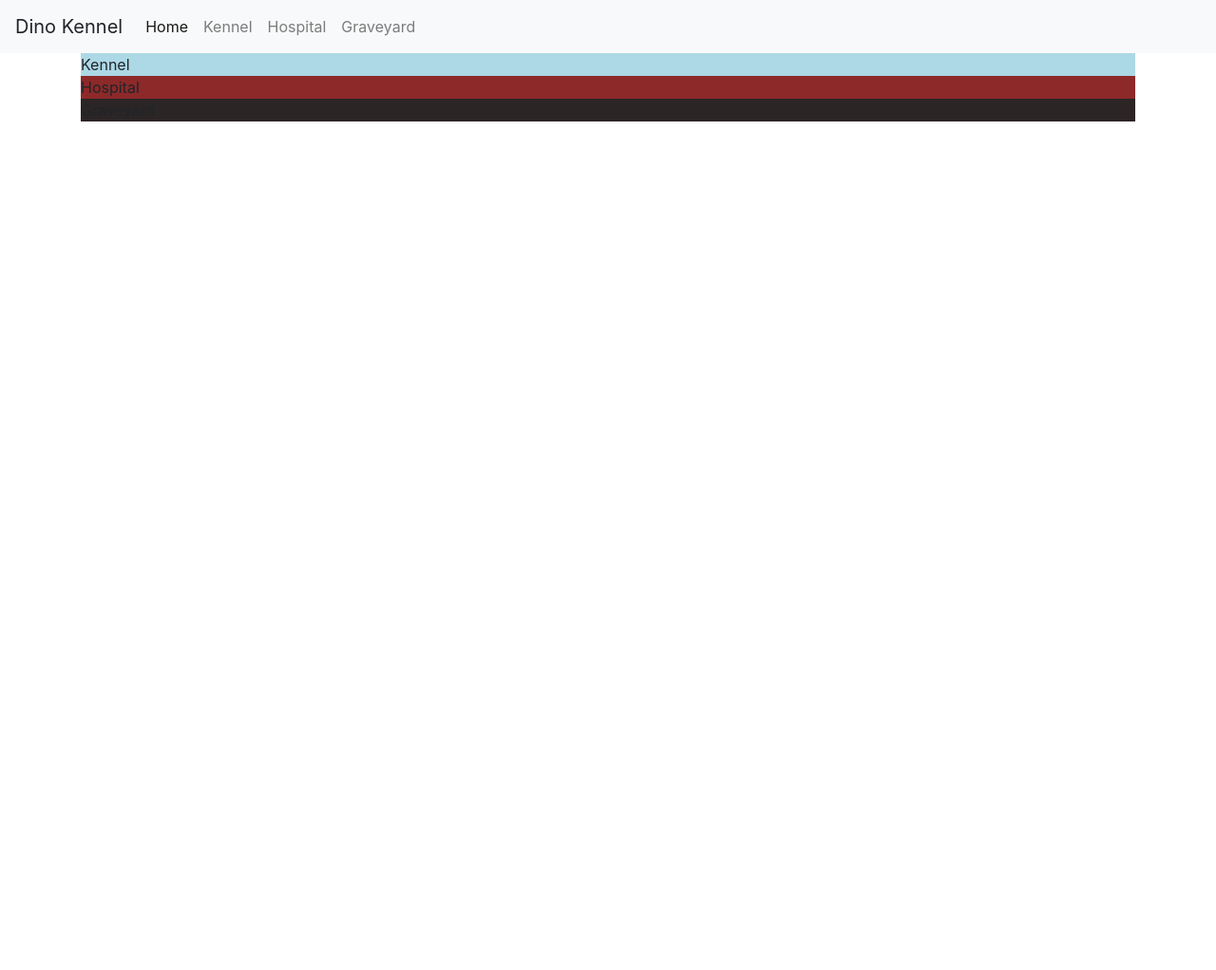
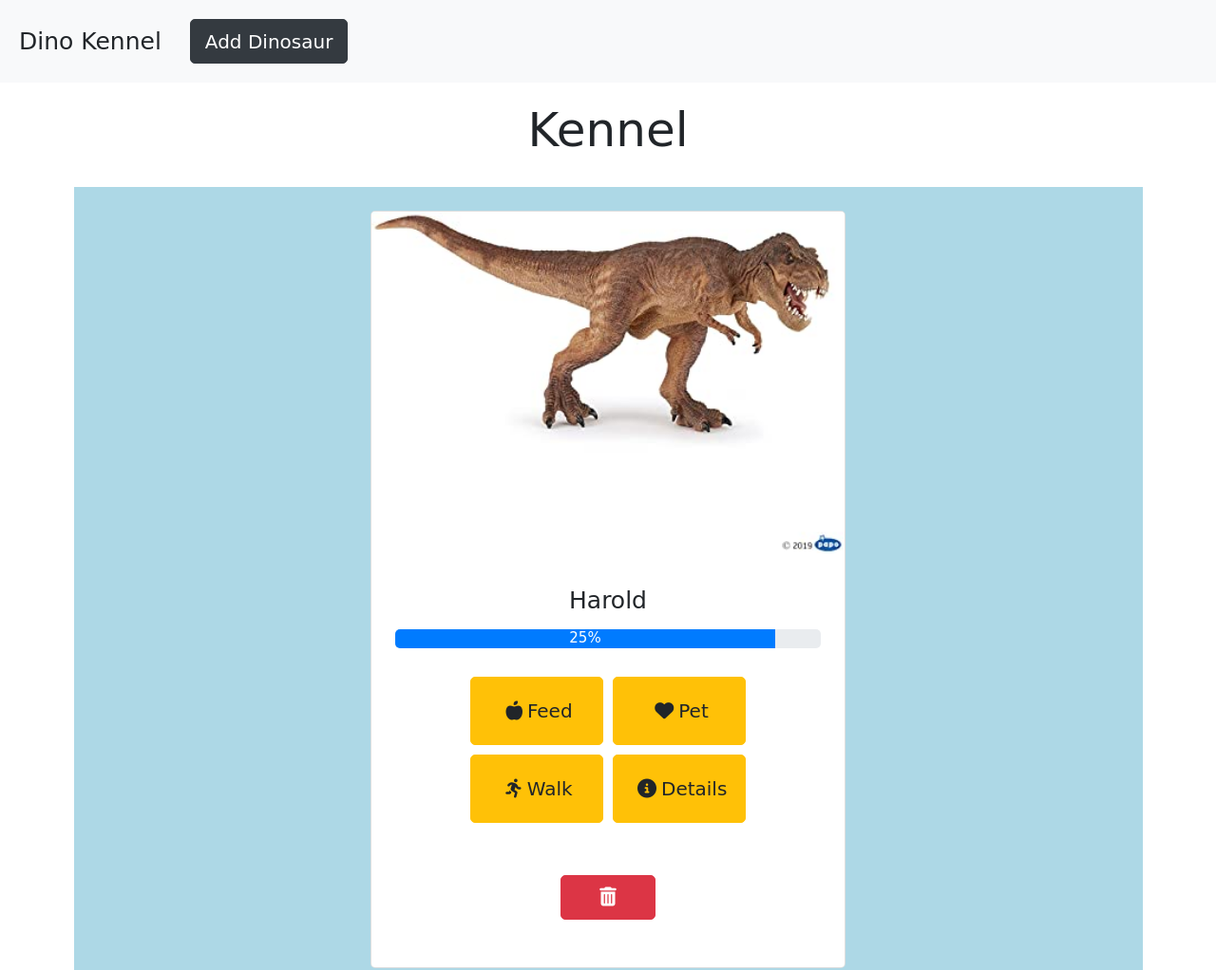
Before and after one commit to brownabs/dino-kennel, a plain HTML site: page index.html in a window 1280 px wide. Shown: the top 1022 px of the page at 95% size. Before the commit the page ends 800 px from the top, so only its background shows below. Drawn offline with nearby package versions, Linux system fonts and the light colour scheme; a web font is replaced by a local one.

Commit message:
added Dinos and some styling

```diff
--- a/index.html
+++ b/index.html
@@ -4,6 +4,8 @@
   <meta charset="UTF-8">
   <meta name="viewport" content="width=device-width, initial-scale=1.0">
   <title>Dino Kennel</title>
+  <link href="https://fonts.googleapis.com/css2?family=Londrina+Solid:wght@300&display=swap" rel="stylesheet">
+  <script src="https://kit.fontawesome.com/89776cb07c.js" crossorigin="anonymous"></script>
   <link rel="stylesheet" href="https://maxcdn.bootstrapcdn.com/bootstrap/4.0.0/css/bootstrap.min.css" integrity="sha384-Gn5384xqQ1aoWXA+058RXPxPg6fy4IWvTNh0E263XmFcJlSAwiGgFAW/dAiS6JXm" crossorigin="anonymous">
   <link rel="stylesheet" href="/styles/main.css" />
 </head>
@@ -12,27 +14,23 @@
     <a class="navbar-brand">
       Dino Kennel
     </a>
-    <div class="collapse navbar-collapse" id="navbarNav">
       <ul class="navbar-nav">
         <li class="nav-item active">
-          <a class="nav-link">Home</a>
-        </li>
-        <li class="nav-item">
-          <a class="nav-link">Kennel</a>
-        </li>
-        <li class="nav-item">
-          <a class="nav-link">Hospital</a>
-        </li>
-        <li class="nav-item">
-          <a class="nav-link">Graveyard</a>
+          <a class="nav-link" id="add-dino">Home</a>
         </li>
       </ul>
-    </div>
   </nav>
-<div class="container" id="dino-kennel">
-  <div id="kennel"></div>
-  <div id="hospital"></div>
-  <div id="graveyard"></div>
+  <div id="add-dino"></div>
+<div class="container-fluid h-100% d-flex flex-column" id="kennel">
+  <h3>Kennel</h3>
+  <div id="healthy">
+  </div>
+  <h3>Hospital</h3>
+  <div id="hospital">
+  </div>
+  <h3>Graveyard</h3>
+  <div id="graveyard">
+  </div>
 </div>
 <script
 src="https://code.jquery.com/jquery-3.3.1.slim.min.js"
--- a/javascripts/components/hospital.js
+++ b/javascripts/components/hospital.js
@@ -1,8 +1,8 @@
 import dinoData from '../helpers/data/dinoData.js'
 
 
-const buildHospital = () => {
-  let hospital = $('#hospital').html('Hospital');
+const printDino = (divId, ) => {
+
 
 }
 
--- a/javascripts/components/kennel.js
+++ b/javascripts/components/kennel.js
@@ -1,9 +1,24 @@
-import dinoData from '../helpers/data/dinoData.js'
+import dinoData from '../helpers/data/dinoData.js';
+import {printDinosaurs} from '../helpers/utils.js'
 
 
-const buildKennel = () => {
-  let kennel = $('#kennel').html('Kennel');
+const buildKennel = (dino) => {
+  let healthyDinos = [];
 
+if (dino !== undefined) {
+healthyDinos = dinoData.healthyDinos;
+healthyDinos.push(dino)
+
+printDinosaurs("#healthy", healthyDinos);
+printDinosaurs("#hospital", dinoData.sickDinos);
+printDinosaurs("#graveyard", dinoData.deadDinos);
+} else {
+
+printDinosaurs("#healthy", dinoData.healthyDinos);
+printDinosaurs("#hospital", dinoData.sickDinos);
+printDinosaurs("#graveyard", dinoData.deadDinos);
+
+}
 }
 
 export default { buildKennel };
--- /dev/null
+++ b/javascripts/components/makeDino.js
@@ -0,0 +1,78 @@
+import kennel from './kennel.js';
+import dinoData from '../helpers/data/dinoData.js'
+
+const makeDino = () => {
+	$("#add-dino").html(`
+	<div class="modal fade" id="buy-modal" tabindex="-1" role="dialog" aria-labelledby="add-dinosaur" aria-hidden="true">
+		<div class="modal-dialog" role="document">
+			<div class="modal-content">
+				<div class="modal-header">
+					<h5 class="modal-title" id="add-dinosaur">Add Dinosaur</h5>
+					<button type="button" class="close" data-dismiss="modal" aria-label="Close">
+						<span aria-hidden="true">&times;</span>
+					</button>
+				</div>
+				<div class="cart-items">
+					<table class="table table-hover">
+						<thead>
+						</thead>
+						<tbody></tbody>
+					</table>
+				</div>
+				<div class="modal-body">
+					<div id="error-message" style="color: red;"></div>
+					<div>
+					<label for="input-name">Name</label> :
+					<input class="form-control" id="name" type="text" placeholder="Name" aria-label="Name">
+					</div
+					<label for="input-type">Type</label> :
+					<input class="form-control mr-sm-2" id="type" type="text" placeholder="Type" aria-label="Type">
+					<label for="input-owner">Owner</label> :
+					<input class="form-control mr-sm-2" id="owner" type="text" placeholder="Owner" aria-label="Owner">
+					<label for="input-age">Age</label> :
+					<input class="form-control mr-sm-2" id="age" type="number" placeholder="Age" aria-label="Age">
+					<label for="input-image">Image URL</label> :
+					<input class="form-control mr-sm-2" id="image" type="text" placeholder="Image URL" aria-label="Image URL">
+					</div>
+				<div class="modal-footer">
+					<button type="button" class="btn btn-secondary" data-dismiss="modal">Close</button>
+					<button type="button" class="btn btn-primary" id="submit">Add Dinosaur</button>
+				</div>
+			</div>
+		</div>
+	</div>
+				<button class="btn btn-dark" data-toggle="modal" data-target="#buy-modal" id="">Add Dinosaur</button>
+		</div>`)
+
+		//create New dino and then build Kennel
+		$('#submit').click(() => {
+			console.log("dino clicked")
+			let dino = {};
+			if ($(".form-control").val() !== '') {
+				let name = $('#name').val();
+				let image = $('#image').val();
+				let owner = $('#owner').val();
+				let type = $('#type').val();
+				let age = $('#age').val();
+
+				dino = {
+					name: `${name}`,
+					image: `${image}`,
+					owner: `${owner}`,
+					type: `${type}`,
+					age: `${age}`,
+					health: 100,
+					isDead: false
+				};
+
+				$("#add-dino").html("");
+				$(".modal-backdrop").remove();
+				$("#add-dinosaur").modal("hide");
+				kennel.buildKennel(dino)
+			} else {
+				$("#add-dino").html(alert("Please enter all fields"))
+			}
+		})
+}
+
+export { makeDino }
--- a/javascripts/helpers/data/dinoData.js
+++ b/javascripts/helpers/data/dinoData.js
@@ -5,7 +5,7 @@ const dinosaurs = [
     age: 15,
     type: 'T-Rex',
     owner: 'Abbey Brown',
-    isHealthy: true,
+    health: 25,
     isDead: false
   },
   {
@@ -14,7 +14,7 @@ const dinosaurs = [
     age: 15,
     type: 'T-Rex',
     owner: 'Abbey Brown',
-    isHealthy: false,
+    health: 75,
     isDead: false
   },
   {
@@ -23,15 +23,15 @@ const dinosaurs = [
     age: 15,
     type: 'T-Rex',
     owner: 'Abbey Brown',
-    isHealthy: false,
+    health: 100,
     isDead: true
   }];
 
-  const healthyDinos = dinosaurs.filter(d => d ? d.isHealthy === true : false);
+  const healthyDinos = dinosaurs.filter(d => d ? d.health > 75 : false);
 
-  const sickDinos = dinosaurs.filter(d => d ? d.isHealthy === false : true);
+  const sickDinos = dinosaurs.filter(d => d ? d.health <= 75 && d.health > 25 : true);
 
-  const deadDinos = dinosaurs.filter(d => d ? d.isDead === true : false);
+  const deadDinos = dinosaurs.filter(d => d ? d.health <= 25 : false);
 
 
-export default { healthyDinos, sickDinos, deadDinos }
+export default { healthyDinos, sickDinos, deadDinos}
--- a/javascripts/helpers/utils.js
+++ b/javascripts/helpers/utils.js
@@ -1,6 +1,28 @@
-const printDinosaurs = (divId, textToPrint) => {
-
-  $(`#${divId}`).html(textToPrint);
+const printDinosaurs = (divId, array) => {
+  $(divId).html('');
+  array.forEach((dino) => {
+    $(divId).append(
+      `<div class="card m-1" style="width: 25rem;">
+          <img class="card-img-top" src="${dino.image}" alt="${dino.name}">
+            <div class="card-body md-1 mt-1">
+            <h5 class="card-title d-flex justify-content-center mt-1">${dino.name}</h5>
+              <div class="progress mt-1">
+              <div class="progress-bar" role="progressbar" style="width: 20rem;" aria-valuenow="25" aria-valuemin="0" aria-valuemax="100">25%
+              </div>
+            </div>
+        <div class="card-body d-flex justify-content-center flex-row flex-wrap">
+        <button type="button" class="btn btn-warning mt-1 m-1 p-3" style="width:7rem"><i class="fas fa-apple-alt p-1"></i>Feed</button>
+        <button type="button" class="btn btn-warning mt-1 m-1 p-3" style="width:7rem"><i class="fas fa-heart p-1"></i>Pet</button>
+        <button type="button" class="btn btn-warning mt-1 m-1 p-3" style="width:7rem"><i class="fas fa-running p-1"></i>Walk</button>
+        <button type="button" class="btn btn-warning mt-1 m-1 p-3" style="width:7rem"><i class="fas fa-info-circle p-1"></i>Details</button>
+        </div>
+        <div class="card-body d-flex justify-content-center">
+        <button type="button" class="btn btn-danger m1" style="width:5rem"><i class="fas fa-trash-alt p-1"></i></button>
+      </div>
+      </div>
+    </div>`
+    );
+  });
 };
 
 export { printDinosaurs };
--- a/javascripts/main.js
+++ b/javascripts/main.js
@@ -1,14 +1,9 @@
-import { printDinosaurs } from './helpers/utils.js';
-import hospital from './components/hospital.js';
-import graveyard from './components/graveyard.js'
-import dinoData from './helpers/data/dinoData.js';
 import kennel from './components/kennel.js';
-
+import {makeDino} from './components/makeDino.js'
 
 const init = () => {
-kennel.buildKennel(dinoData.healthyDinos);
-hospital.buildHospital(dinoData.sickDinos);
-graveyard.buildGraveyard(dinoData.deadDinos);
+kennel.buildKennel();
+makeDino()
 
 };
 
--- a/styles/main.css
+++ b/styles/main.css
@@ -1,9 +1,33 @@
-#kennel {
-  background: lightblue
+#healthy {
+  background-color: lightblue
 }
 #hospital {
-  background: rgb(141, 41, 41)
+  background-color: rgb(141, 41, 41)
 }
 #graveyard {
-  background: rgb(44, 37, 37)
+  background-color: rgb(44, 37, 37)
 }
+
+html, body {
+  overflow: auto;
+  font-family: 'Londrina Solid', cursive;
+  font-size: 20px
+}
+
+h3 {
+  display: flex;
+  justify-content: center;
+  padding: 20px;
+  font-size: 50px;
+  font-family: 'Londrina Solid', cursive;
+}
+
+#healthy, #hospital, #graveyard {
+  padding: 20px;
+  margin: auto;
+  width : 90%;
+  display: flex;
+  justify-content: center;
+  flex-direction: row;
+  flex-wrap: wrap
+}
```
